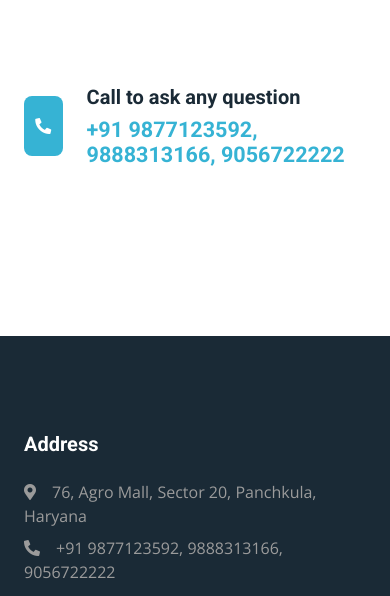
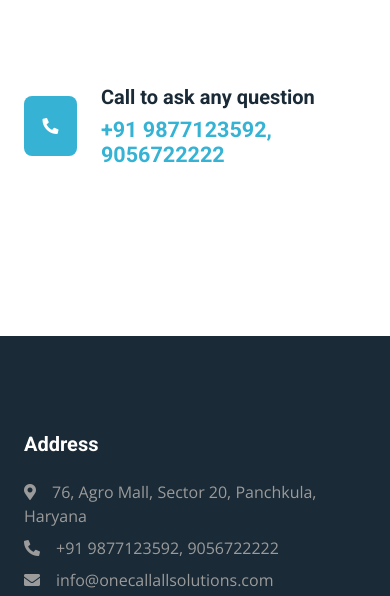
Before and after one commit to gauravaggarwal-web/OneCallAllSolutions, a plain HTML site: page designing_printing.html in a window 390 px wide. Shown: the part 1401-1997 px from the top of the page. Drawn offline with nearby package versions, Linux system fonts and the light colour scheme.

Commit message:
Update designing_printing.html
Phone no. removed

```diff
--- a/designing_printing.html
+++ b/designing_printing.html
@@ -55,7 +55,7 @@
             <div class="col-lg-5 px-5 text-end">
                 <div class="h-100 d-inline-flex align-items-center me-4">
                     <small class="fa fa-phone-alt text-primary me-2"></small>
-                    <small>+91 9877123592, 9888313166, 9056722222</small>
+                    <small>+91 9877123592, 9056722222</small>
                 </div>
                 <div class="h-100 d-inline-flex align-items-center mx-n2">
                     <a class="btn btn-square btn-link rounded-0 border-0 border-end border-secondary" href=""><i class="fab fa-facebook-f"></i></a>
@@ -146,7 +146,7 @@
                         </div>
                         <div class="ps-4">
                             <h5 class="mb-2">Call to ask any question</h5>
-                            <h4 class="text-primary mb-0">+91 9877123592, 9888313166, 9056722222</h4>
+                            <h4 class="text-primary mb-0">+91 9877123592, 9056722222</h4>
                         </div>
                     </div>
                 </div>
@@ -166,7 +166,7 @@
                 <div class="col-lg-4 col-md-6">
                     <h5 class="text-white mb-4">Address</h5>
                     <p class="mb-2"><i class="fa fa-map-marker-alt me-3"></i>76, Agro Mall, Sector 20, Panchkula, Haryana</p>
-                    <p class="mb-2"><i class="fa fa-phone-alt me-3"></i>+91 9877123592, 9888313166, 9056722222</p>
+                    <p class="mb-2"><i class="fa fa-phone-alt me-3"></i>+91 9877123592, 9056722222</p>
                     <p class="mb-2"><i class="fa fa-envelope me-3"></i>info@onecallallsolutions.com</p>
                     <div class="d-flex pt-2">
                         <a class="btn btn-square btn-outline-light btn-social" href=""><i class="fab fa-twitter"></i></a>
```
